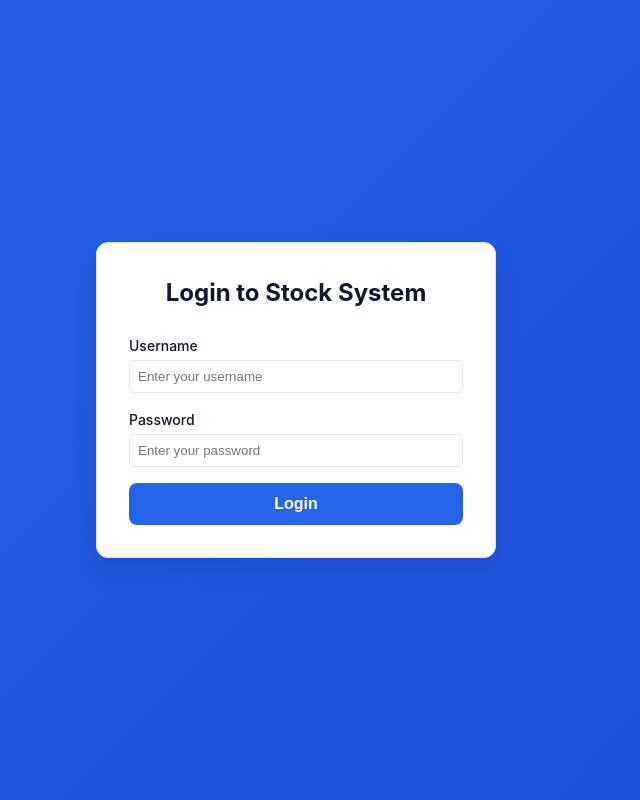
After one commit to nattharat112/pretest-stock-system-03, a PHP site: page /login.php in a window 1280 px wide. The commit adds this page. Shown: the whole page, without its empty margins (344-984 px from the left). Run offline with PHP 8.4, Linux system fonts and the light colour scheme.

Commit message:
feat: Add user authentication and shop functionality with login, logout, and session management

```diff
--- /dev/null
+++ b/login.php
@@ -0,0 +1,53 @@
+<?php
+session_start();
+require 'db.php';
+
+if ($_SERVER['REQUEST_METHOD'] == 'POST') {
+    $username = $_POST['username'];
+    $password = $_POST['password'];
+    $stmt = $pdo->prepare("SELECT * FROM users WHERE username = ?");
+    $stmt->execute([$username]);
+    $user = $stmt->fetch();
+    if ($user && password_verify($password, $user['password'])) {
+        if ($user['role'] != 'admin') {
+            $error = 'Access denied for admin login';
+        } else {
+            $_SESSION['user_id'] = $user['id'];
+            $_SESSION['username'] = $user['username'];
+            $_SESSION['role'] = $user['role'];
+            header('Location: index.php');
+            exit;
+        }
+    } else {
+        $error = 'Invalid username or password';
+    }
+}
+?>
+
+<!DOCTYPE html>
+<html lang="en">
+<head>
+    <meta charset="UTF-8">
+    <meta name="viewport" content="width=device-width, initial-scale=1.0">
+    <title>Login - Salapao PC Stock</title>
+    <link rel="stylesheet" href="style.css">
+    <link href="https://fonts.googleapis.com/css2?family=Inter:wght@400;500;600;700&display=swap" rel="preconnect">
+</head>
+<body>
+    <div class="login-container">
+        <form class="login-form card" method="post" action="login.php">
+            <h2>Login to Stock System</h2>
+            <?php if (isset($error)) echo "<p class='error'>$error</p>"; ?>
+            <div class="form-group">
+                <label for="username">Username</label>
+                <input type="text" id="username" name="username" required placeholder="Enter your username">
+            </div>
+            <div class="form-group">
+                <label for="password">Password</label>
+                <input type="password" id="password" name="password" required placeholder="Enter your password">
+            </div>
+            <button type="submit" class="btn-login">Login</button>
+        </form>
+    </div>
+</body>
+</html>
--- a/style.css
+++ b/style.css
@@ -154,3 +154,91 @@ h1 {
     border: 1px solid var(--border);
     border-radius: 0.375rem;
 }
+
+.login-container {
+    display: flex;
+    justify-content: center;
+    align-items: center;
+    min-height: 100vh;
+    background: linear-gradient(135deg, var(--primary), var(--primary-hover));
+}
+
+.login-form {
+    background: var(--bg-card);
+    padding: 2rem;
+    border-radius: 0.75rem;
+    box-shadow: 0 10px 25px rgba(0,0,0,0.1);
+    width: 100%;
+    max-width: 400px;
+}
+
+.login-form h2 {
+    text-align: center;
+    margin-bottom: 1.5rem;
+    color: var(--text-main);
+}
+
+.btn-login {
+    width: 100%;
+    padding: 0.75rem;
+    background: var(--primary);
+    color: white;
+    border: none;
+    border-radius: 0.5rem;
+    font-size: 1rem;
+    font-weight: 600;
+    cursor: pointer;
+    transition: background 0.2s;
+}
+
+.btn-login:hover {
+    background: var(--primary-hover);
+}
+
+.error {
+    color: var(--danger);
+    text-align: center;
+    margin-bottom: 1rem;
+    font-weight: 500;
+}
+
+.form-group input:focus {
+    outline: none;
+    border-color: var(--primary);
+}
+
+.product-list {
+    display: grid;
+    grid-template-columns: repeat(auto-fill, minmax(250px, 1fr));
+    gap: 1.5rem;
+    margin-top: 2rem;
+}
+
+.product-item {
+    padding: 1.5rem;
+}
+
+.product-item h3 {
+    margin-bottom: 0.5rem;
+}
+
+.product-item .category {
+    color: var(--text-muted);
+    font-size: 0.875rem;
+}
+
+.product-item .price {
+    font-weight: 700;
+    color: var(--primary);
+    margin: 0.5rem 0;
+}
+
+.product-item .stock {
+    font-size: 0.875rem;
+    color: var(--success);
+}
+
+.product-item .description {
+    font-size: 0.875rem;
+    margin-top: 0.5rem;
+}
```
Also changed, not shown: customer_login.php (added, +53 -0 lines), index.php (+5 -4 lines), init.sql (+12 -0 lines), logout.php (added, +11 -0 lines), shop.php (added, +46 -0 lines).
